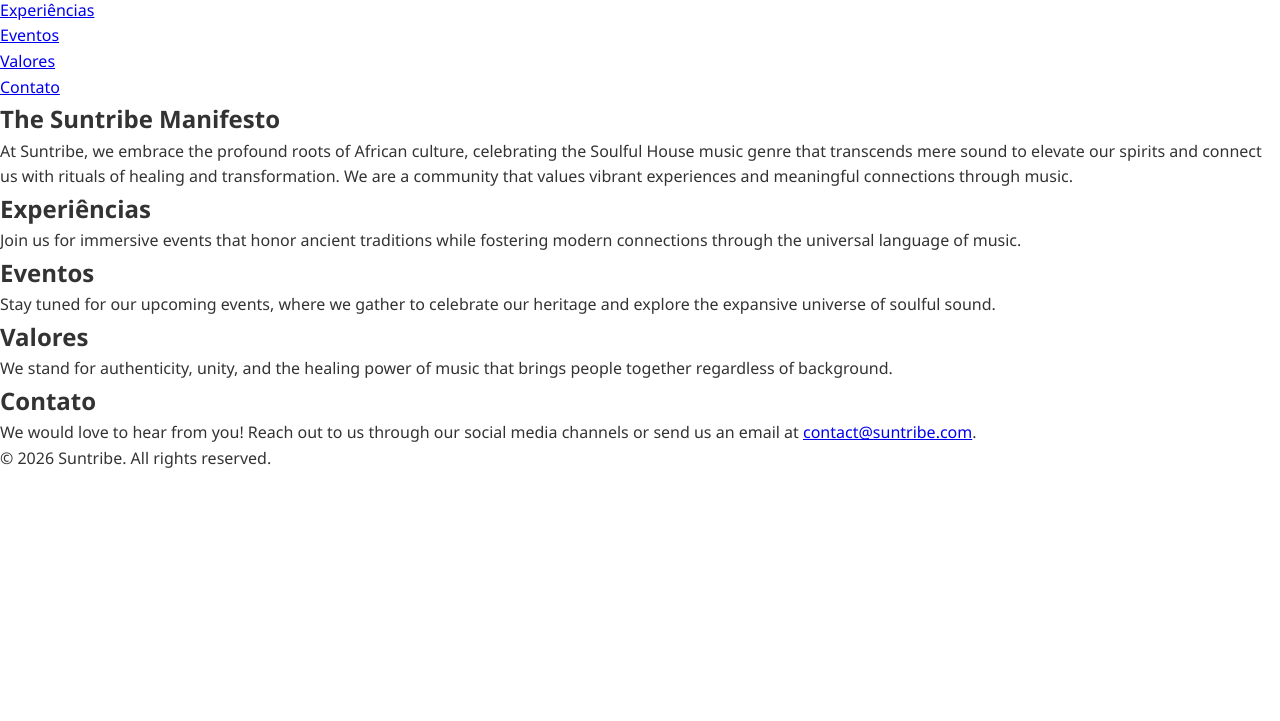
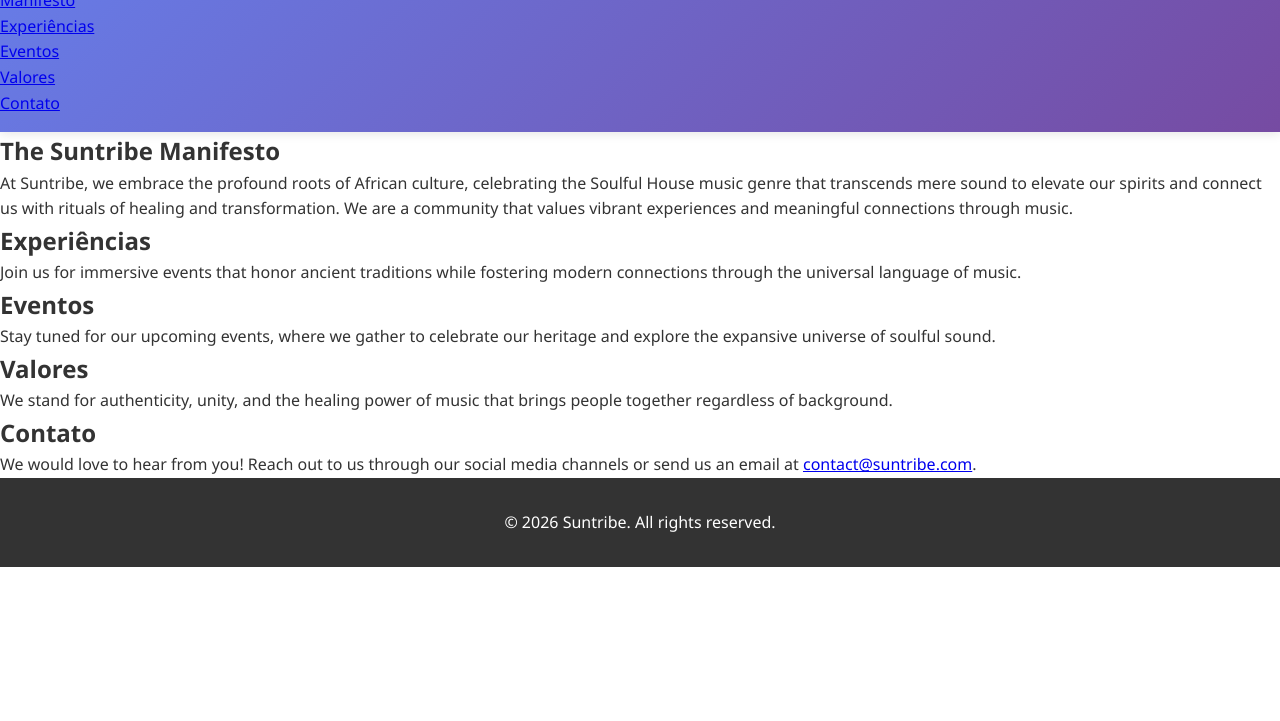
Before and after one commit to SunTribe-web/Suntribe-web, a plain HTML site: page index.html in a window 1280 px wide. Shown: the part 79-800 px from the top of the page. Drawn offline with Linux system fonts and the light colour scheme.

Commit message:
Update styles.css

```diff
--- a/styles.css
+++ b/styles.css
@@ -1,13 +1,16 @@
+/* Reset */
 * {
     margin: 0;
     padding: 0;
     box-sizing: border-box;
 }
 
+/* Base */
 body {
     font-family: 'Segoe UI', Tahoma, Geneva, Verdana, sans-serif;
     line-height: 1.6;
     color: #333;
+    background-color: #fff;
 }
 
 .container {
@@ -17,7 +20,7 @@ body {
 }
 
 /* Header & Navigation */
-.header {
+header {
     background: linear-gradient(135deg, #667eea 0%, #764ba2 100%);
     color: white;
     padding: 1rem 0;
@@ -27,7 +30,7 @@ body {
     box-shadow: 0 2px 10px rgba(0,0,0,0.1);
 }
 
-.navbar .container {
+header .container {
     display: flex;
     justify-content: space-between;
     align-items: center;
@@ -196,7 +199,7 @@ body {
 }
 
 /* Footer */
-.footer {
+footer {
     background: #333;
     color: white;
     text-align: center;
```
